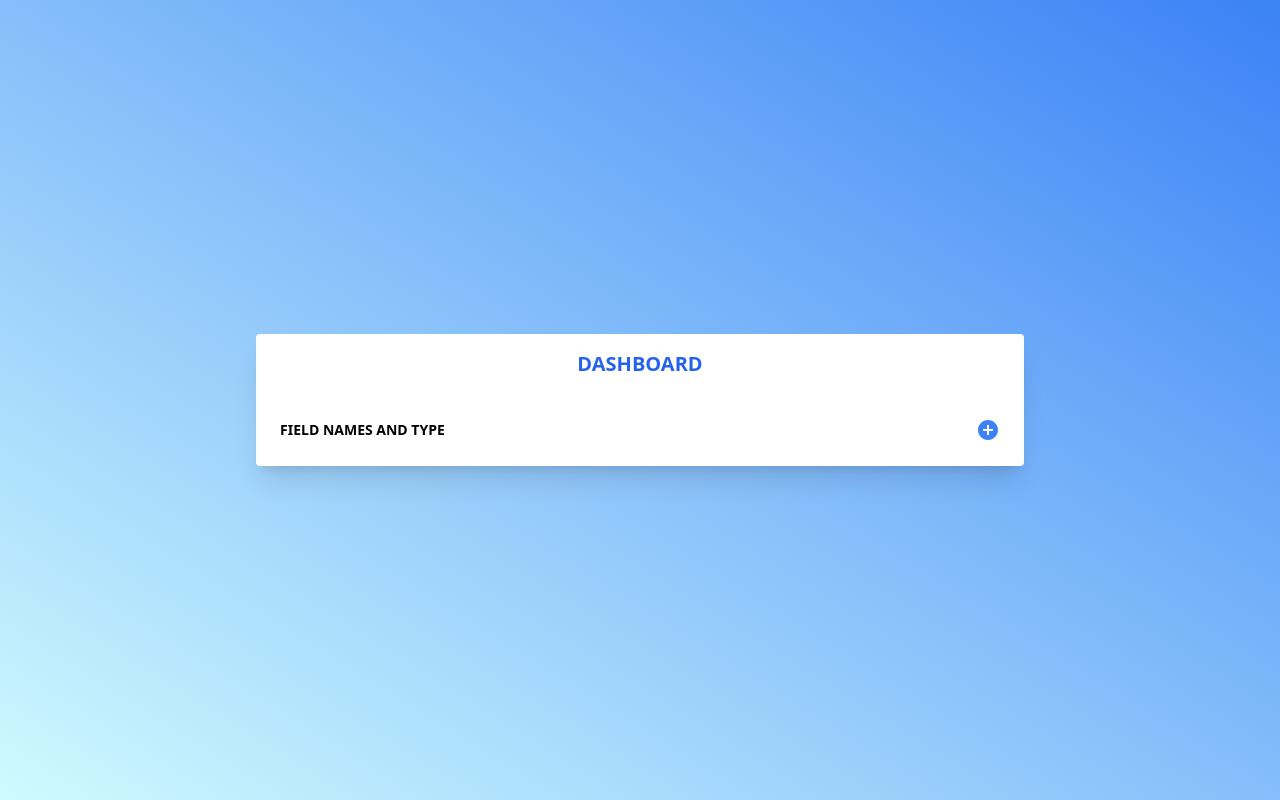
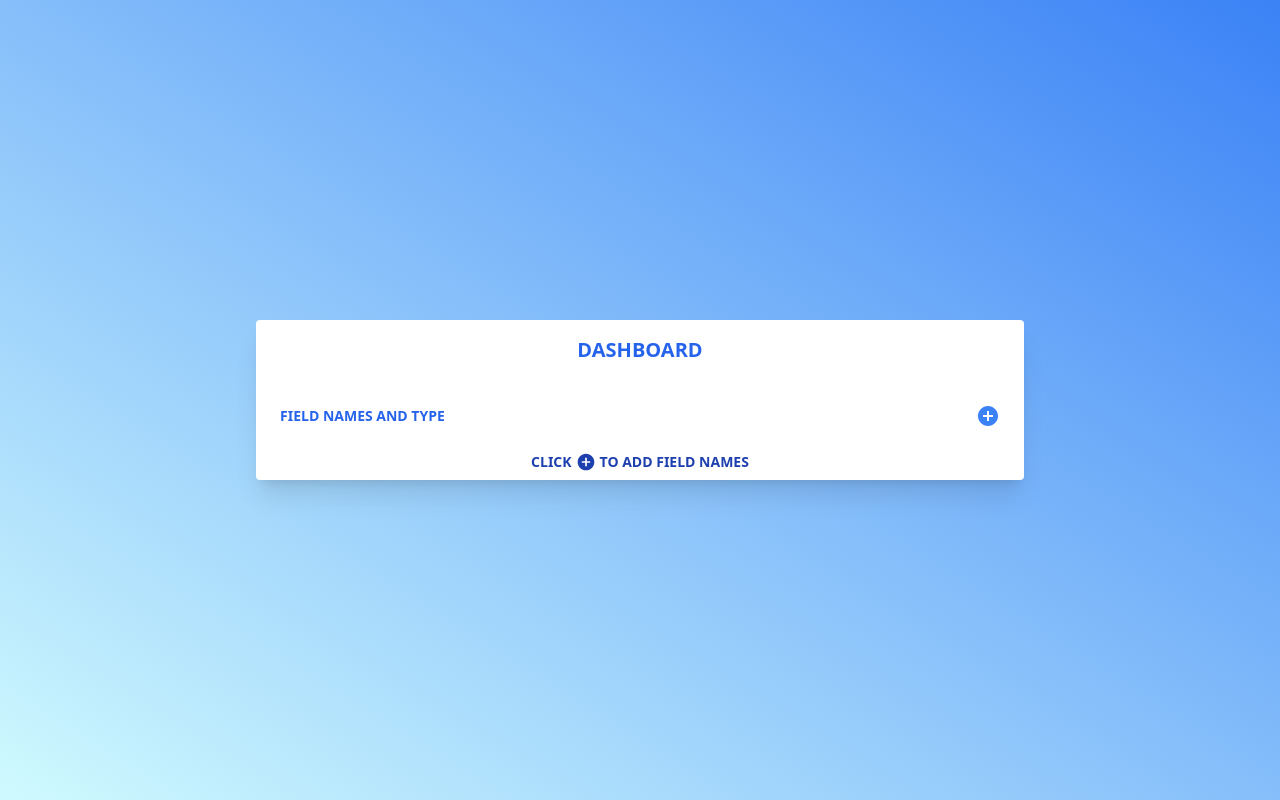
Before and after one commit to tejash023/form-ui, a React (Create React App) app: page / in a window 1280 px wide. Built offline with nearby package versions, Linux system fonts and the light colour scheme.

Commit message:
css updates

```diff
--- a/src/components/Dashboard.js
+++ b/src/components/Dashboard.js
@@ -35,7 +35,7 @@ const Dashboard = () => {
       </p>
 
       <div className="flex items-center justify-between p-6">
-        <p className="text-sm font-bold">FIELD NAMES AND TYPE</p>
+        <p className="text-sm font-bold text-blue-600">FIELD NAMES AND TYPE</p>
         <div
           className="text-blue-500 hover:text-blue-700 cursor-pointer"
           onClick={() => handleFieldData()}
@@ -44,6 +44,13 @@ const Dashboard = () => {
         </div>
       </div>
 
+      {fieldItems.length <= 0 ? (
+        <p className="flex items-center justify-center mb-2 text-sm font-semibold text-blue-800 uppercase">
+          {" "}
+          Click <MdOutlineAddCircle size="1.25rem" className="mx-1" /> to add
+          Field Names
+        </p>
+      ) : (
         <div className="px-1 md:px-4">
           {fieldItems.map((fieldItem) => (
             <FieldInput fieldItem={fieldItem} key={fieldItem.id} />
@@ -60,6 +67,7 @@ const Dashboard = () => {
             </div>
           )}
         </div>
+      )}
     </div>
   );
 };
--- a/src/components/FieldInput.js
+++ b/src/components/FieldInput.js
@@ -13,7 +13,6 @@ const FieldInput = ({ fieldItem }) => {
   const { id, name, type, required, index } = fieldItem;
 
   const Obj = fieldItem?.Obj;
-  console.log(Obj);
 
   const dispatch = useDispatch();
   const [editMode, setEditMode] = useState(false);
```
Lines whose indentation alone changed are shown as unchanged.
